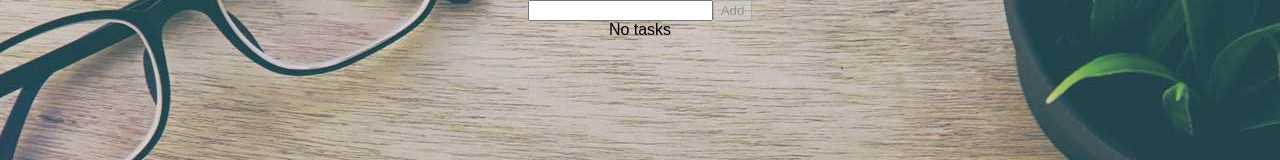
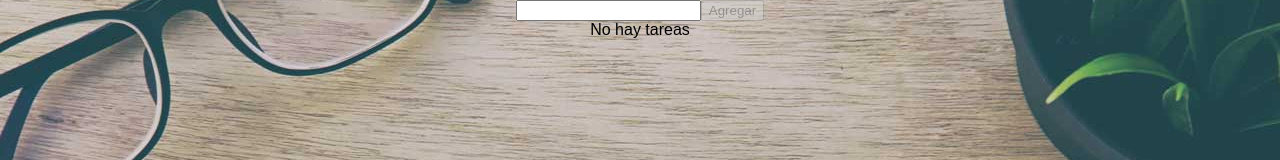
Before and after one commit to luis-rios/TodoList, a React (Create React App) app: page / in a window 1280 px wide. Shown: the top 160 px of the page. Built offline with nearby package versions, Linux system fonts and the light colour scheme.

Commit message:
agregando ultimos toques

```diff
--- a/src/components/FormTodo.jsx
+++ b/src/components/FormTodo.jsx
@@ -30,7 +30,7 @@ const FormTodo = props => {
 						className="button pink"
 						disabled={description ? "" : "disabled"}
 					>
-						Add
+						Agregar
 					</button>
 				</div>
 			</div>
--- a/src/components/TaskList.jsx
+++ b/src/components/TaskList.jsx
@@ -29,12 +29,12 @@ const TaskList = props => {
 	return (
 		<div className="todo-list">
 
-			{list.length ? chk : "No tasks"}
+			{list.length ? chk : "No hay tareas"}
 
 			{list.length ? (
 				<p>
 					<button className="button blue" onClick={onClickRemoveItem}>
-						Delete all done
+						Borrar tarea
 					</button>
 				</p>
 			) : null}
```
Also changed, not shown: 1 other file (tests, documents, lock files or other folders).
